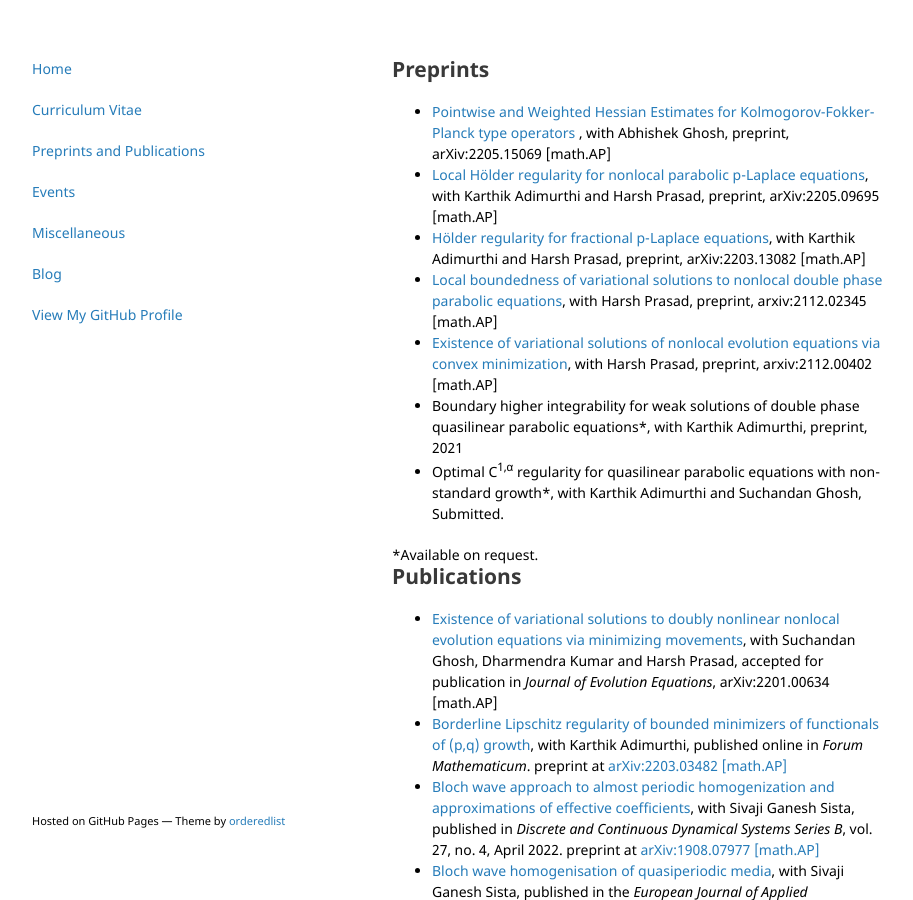
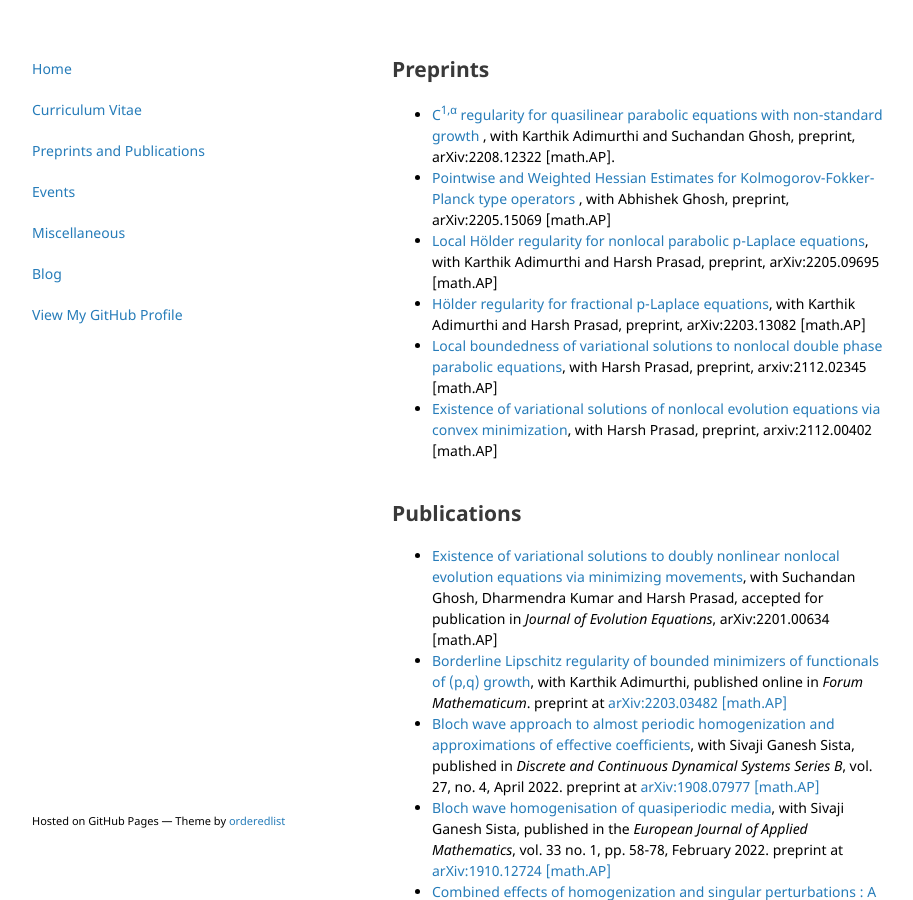
Before and after one commit to vivektewary/vivektewary.github.io, a Jekyll site: the page built from pubs.html, in a window 1280 px wide and 900 px high. Shown: the whole window, without its empty margins (178-1091 px from the left). Built offline with Jekyll 4.4.1, drawn with Linux system fonts in a browser that asks for light colours.

Commit message:
Update pubs.html

```diff
--- a/pubs.html
+++ b/pubs.html
@@ -5,15 +5,13 @@ title: Home
 
 <h2>Preprints</h2>
 <ul>
+<li><a href="https://arxiv.org/abs/2208.12322"style="text-decoration:none" target="_blank"> C<sup>1,&alpha;</sup> regularity for quasilinear parabolic equations with non-standard growth </a>, with Karthik Adimurthi and Suchandan Ghosh, preprint, arXiv:2208.12322 [math.AP].</li>
 <li><a href="https://arxiv.org/abs/2205.15069"style="text-decoration:none" target="_blank"> Pointwise and Weighted Hessian Estimates for Kolmogorov-Fokker-Planck type operators </a>, with Abhishek Ghosh, preprint, arXiv:2205.15069 [math.AP]</li>
 <li><a href="https://arxiv.org/abs/2205.09695"style="text-decoration:none" target="_blank">Local Hölder regularity for nonlocal parabolic p-Laplace equations</a>, with Karthik Adimurthi and Harsh Prasad, preprint, arXiv:2205.09695 [math.AP]</li>
 <li><a href="https://arxiv.org/abs/2203.13082"style="text-decoration:none" target="_blank">Hölder regularity for fractional p-Laplace equations</a>, with Karthik Adimurthi and Harsh Prasad, preprint, arXiv:2203.13082 [math.AP]</li>
 <li><a href="https://arxiv.org/abs/2112.02345"style="text-decoration:none" target="_blank">Local boundedness of variational solutions to nonlocal double phase parabolic equations</a>, with Harsh Prasad, preprint, arxiv:2112.02345 [math.AP]</li>
 <li><a href="https://arxiv.org/abs/2112.00402"style="text-decoration:none" target="_blank">Existence of variational solutions of nonlocal evolution equations via convex minimization</a>, with Harsh Prasad, preprint, arxiv:2112.00402 [math.AP]</li>
-<li>Boundary higher integrability for weak solutions of double phase quasilinear parabolic equations*, with Karthik Adimurthi, preprint, 2021</li>
-<li>Optimal C<sup>1,&alpha;</sup> regularity for quasilinear parabolic equations with non-standard growth*, with Karthik Adimurthi and Suchandan Ghosh, Submitted.</li>
 </ul>
-*Available on request.
 <br>
 <h2>Publications</h2>
 <ul>
```
